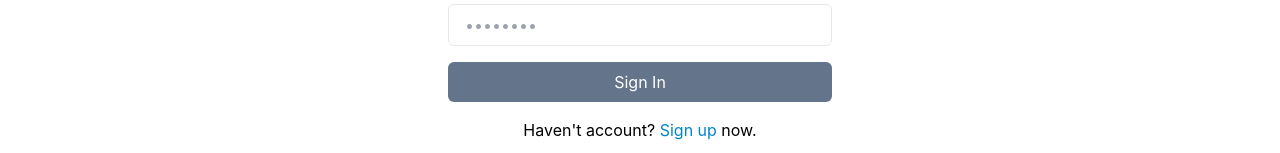
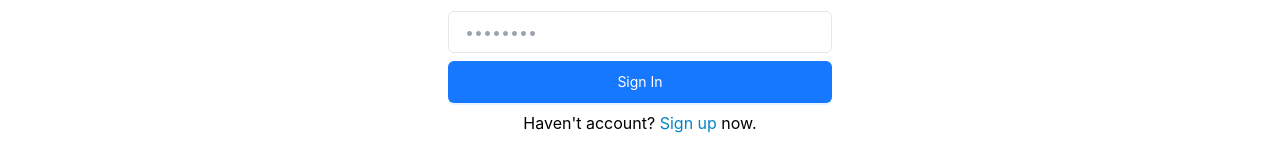
Before and after one commit to prokawsar/paper-cost-react, a React (Vite) app: page /login in a window 1280 px wide. Shown: the part 377-530 px from the top of the page. Built offline with nearby package versions, Linux system fonts and the light colour scheme; no server answers; some icons are missing.

Commit message:
Ant d implemented

```diff
--- a/package.json
+++ b/package.json
@@ -11,6 +11,7 @@
     "@types/jest": "^27.5.2",
     "@types/react": "^18.3.3",
     "@types/react-dom": "^18.3.0",
+    "antd": "^5.21.2",
     "framer-motion": "^11.11.0",
     "react": "^18.3.1",
     "react-dom": "^18.3.1",
--- a/src/pages/login.tsx
+++ b/src/pages/login.tsx
@@ -9,6 +9,7 @@ import { LoginFields, loginSchema } from '../types'
 import { ErrorMessage } from '@/components/ErrorMessage'
 import { useState } from 'react'
 import { Icon } from '@iconify/react'
+import { Button } from 'antd'
 
 export default function Login() {
   const navigate = useNavigate()
@@ -104,14 +105,14 @@ export default function Login() {
             <ErrorMessage>{errors.password.message}</ErrorMessage>
           )}
         </div>
-        <SubmitButton
-          disabled={isSubmitting}
-          isSubmit={isSubmitting}
-          className="my-2 rounded-md bg-slate-500 px-4 py-2 disabled:cursor-not-allowed text-white hover:bg-slate-600"
-          pendingText="Signing In..."
+        <Button
+          type="primary"
+          className="py-5"
+          htmlType="submit"
+          loading={isSubmitting}
         >
           Sign In
-        </SubmitButton>
+        </Button>
         <p className="text-center">
           Haven't account?{' '}
           <Link className=" text-sky-600" to="/signup">
--- a/src/pages/signup.tsx
+++ b/src/pages/signup.tsx
@@ -8,6 +8,7 @@ import { SignupFields, signupSchema } from '../types'
 import { ErrorMessage } from '@/components/ErrorMessage'
 import { useState } from 'react'
 import { Icon } from '@iconify/react'
+import { Button } from 'antd'
 
 export default function Signup() {
   const navigate = useNavigate()
@@ -108,14 +109,14 @@ export default function Signup() {
             <ErrorMessage>{errors.confirm_password.message}</ErrorMessage>
           )}
         </div>
-        <SubmitButton
-          disabled={isSubmitting}
-          isSubmit={isSubmitting}
-          className="mb-2 rounded-md border border-slate-400 px-4 py-2 text-slate-800 disabled:cursor-not-allowed"
-          pendingText="Signing Up..."
+        <Button
+          className="py-5"
+          type="default"
+          htmlType="submit"
+          loading={isSubmitting}
         >
           Sign Up
-        </SubmitButton>
+        </Button>
         <p className="text-center">
           Already have account?{' '}
           <Link className=" text-sky-600" to="/login">
```
